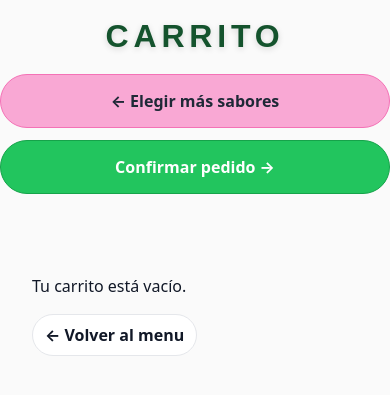
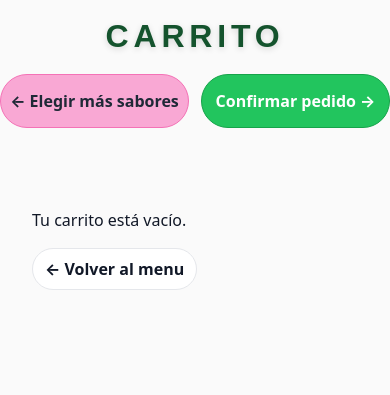
Before and after one commit to bolisnaturales/bolis-naturales, a Django app: template templates/productos/carrito.html in a window 390 px wide. Shown: the top 395 px of the page. Run offline with Django 3.2, Linux system fonts and the light colour scheme; the template is opened without the code that fills it, so the values that code supplies are empty.

Commit message:
Ajusto ancho de botones del carrito en dispositivos móviles

```diff
--- a/static/styles.css
+++ b/static/styles.css
@@ -379,8 +379,9 @@ section h2 {
 }
 
 .cart-nav .btn{
-    width:40%;
-    margin:0;
+    flex:1;
+    min-width:160px;
+    white-space:nowrap;
 }
 
 @media (min-width: 768px) and (max-width: 991.98px) {
```
